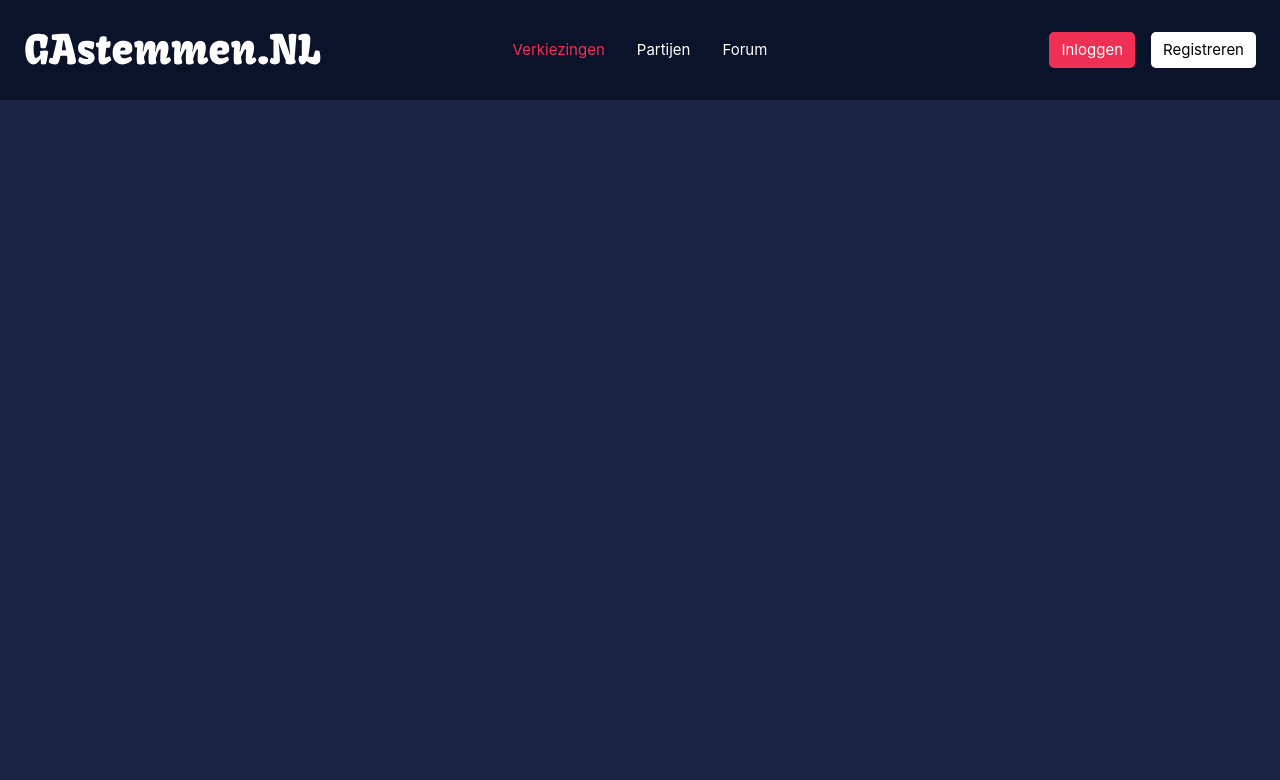
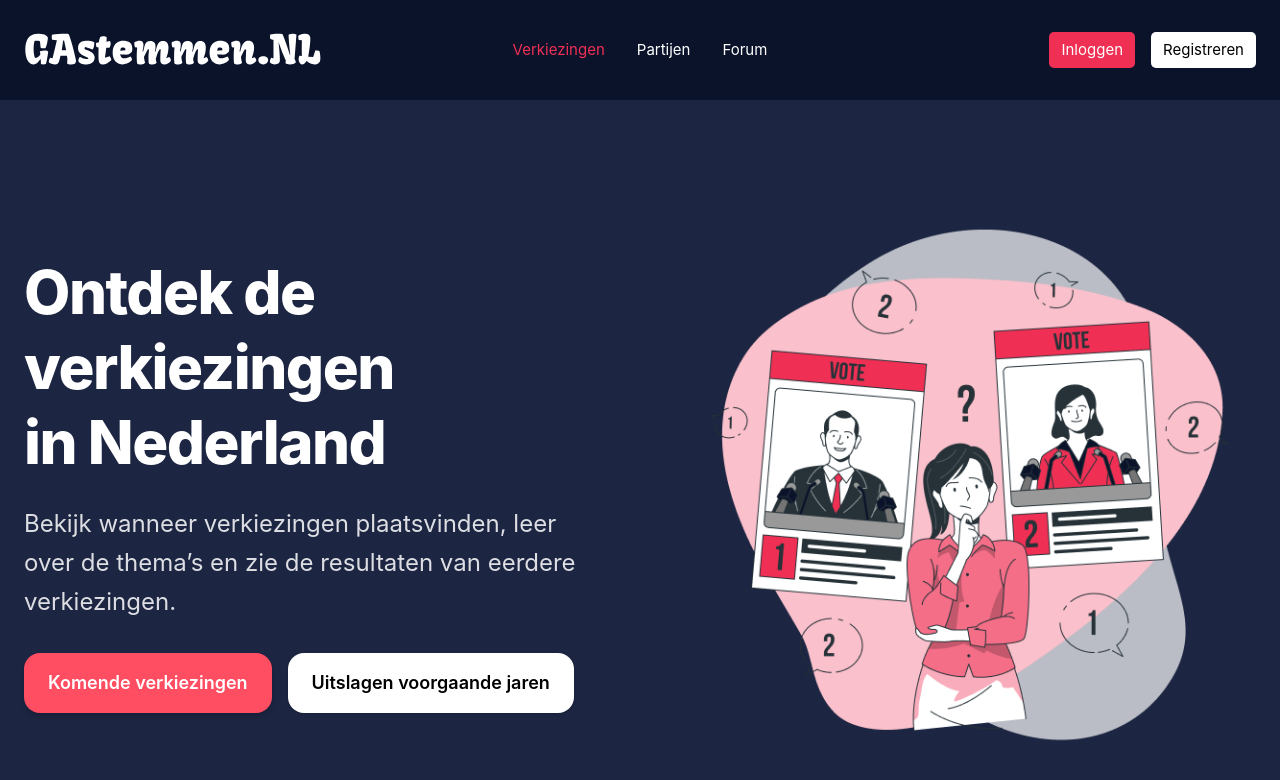
Before and after one commit to SSSalmani1600/Elections, a Vue app in the folder election-frontend/: page /elections in a window 1280 px wide. Shown: the top 780 px of the page. Built offline with nearby package versions, Linux system fonts and the light colour scheme; the HTML template or start-up script is replaced by a standard one.

Commit message:
add: imlement ElectionsView hero layout

```diff
--- a/election-frontend/src/views/ElectionsView.vue
+++ b/election-frontend/src/views/ElectionsView.vue
@@ -1,5 +1,35 @@
-<script lang="ts"></script>
+<template>
+    <section class="text-white px-6 py-16 md:py-24">
+        <div class="max-w-[100rem] mx-auto grid md:grid-cols-2 items-center gap-12 lg:gap-20">
+            <!-- Tekst -->
+            <div>
+                <h1 class="text-4xl sm:text-5xl lg:text-6xl xl:text-6xl font-extrabold leading-tight tracking-tight">
+                    Ontdek de verkiezingen<br />
+                    in Nederland
+                </h1>
 
-<template>
-    <div></div>
+                <p class="mt-6 text-lg sm:text-xl lg:text-2xl text-white/85 max-w-xl leading-relaxed">
+                    Bekijk wanneer verkiezingen plaatsvinden, leer over de thema’s en
+                    zie de resultaten van eerdere verkiezingen.
+                </p>
+
+                <div class="mt-8 flex flex-wrap gap-4">
+                    <button type="button"
+                        class="bg-[#ff4d61] font-semibold px-6 py-4 rounded-2xl text-base sm:text-lg shadow-md hover:shadow-lg hover:bg-[#ff334c] transition">
+                        Komende verkiezingen
+                    </button>
+                    <button type="button"
+                        class="bg-white text-black font-semibold px-6 py-4 rounded-2xl text-base sm:text-lg shadow hover:bg-gray-100 transition">
+                        Uitslagen voorgaande jaren
+                    </button>
+                </div>
+            </div>
+
+            <!-- Afbeelding -->
+            <div class="flex justify-center md:justify-end">
+                <img src="/src/assets/img/elections-image.png" alt="Illustratie van verkiezingen"
+                    class="w-full max-w-lg lg:max-w-xl xl:max-w-2xl" />
+            </div>
+        </div>
+    </section>
 </template>
```
Also changed, not shown: election-frontend/src/assets/img/elections-image.png (added).
